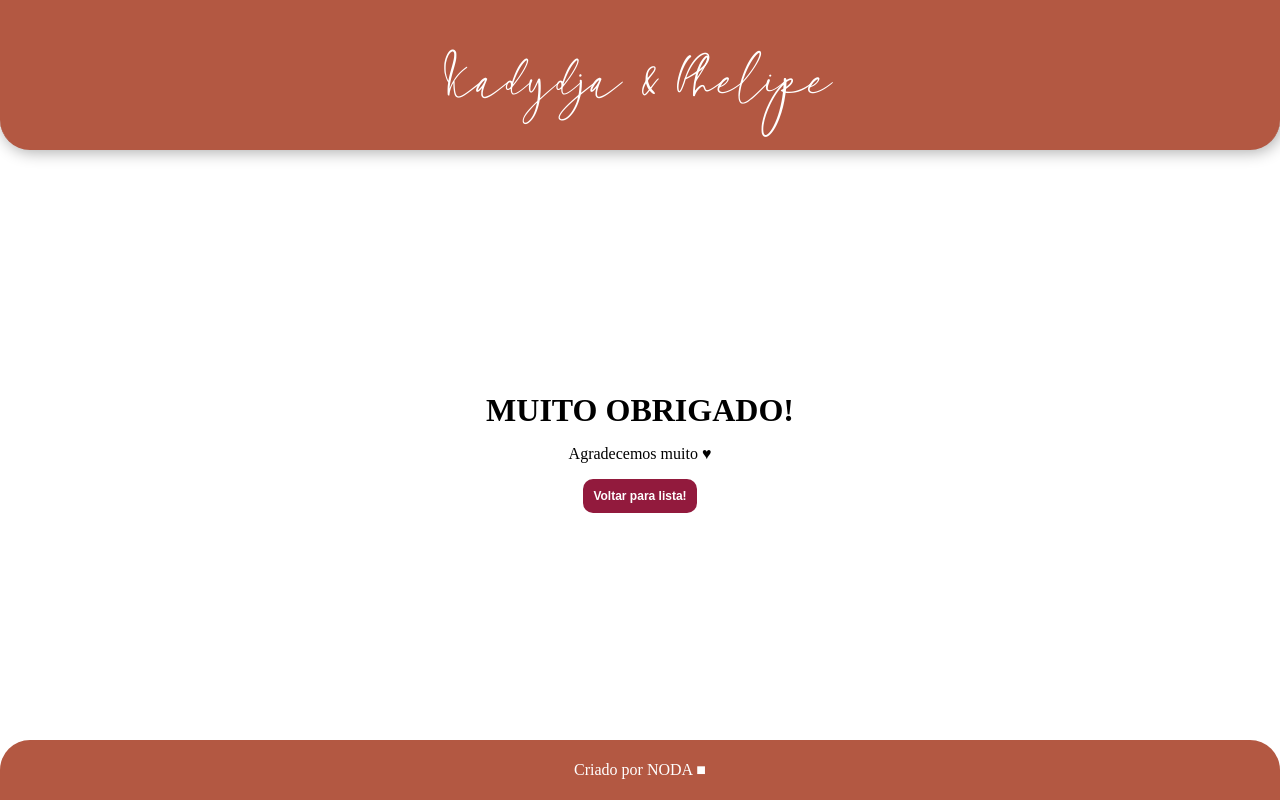
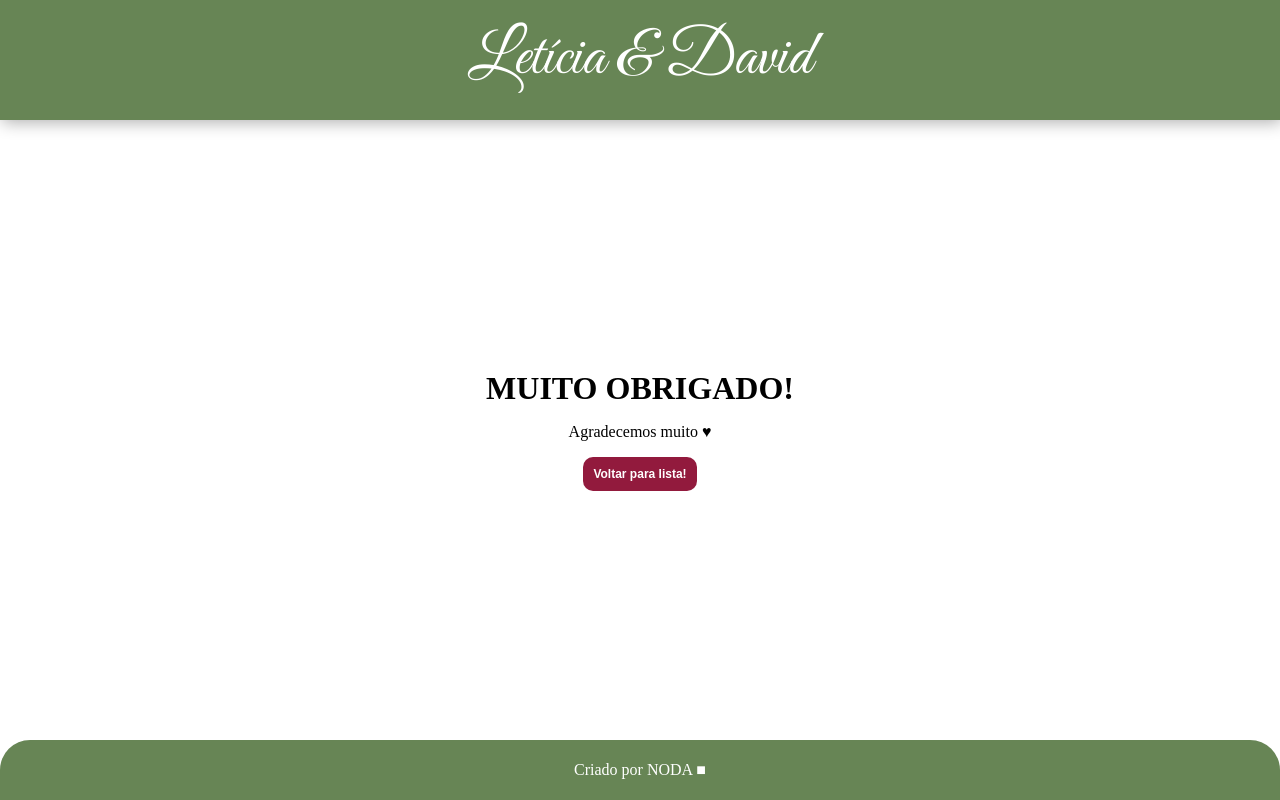
Before and after one commit to srgesio/gift-list, a Next.js app: page /thanks in a window 1280 px wide. Built offline with nearby package versions, Linux system fonts and the light colour scheme; a web font is replaced by a local one.

Commit message:
leticiaedavid

```diff
--- a/components/Header.jsx
+++ b/components/Header.jsx
@@ -7,7 +7,7 @@ export default function Header() {
         <div className={styles.container}>
 
             <header>
-                <h1>Kadydja & Phelipe</h1>
+                <h1>Letícia & David</h1>
             </header>
         </div>
     )
--- a/styles/Footer.module.css
+++ b/styles/Footer.module.css
@@ -10,7 +10,7 @@
   padding: 30px;
   height: 20px;
   color: #fff;
-  background: #b35842;
+  background: #678555;
   border-radius: 30px 30px 0 0;
   width: 100%;
   margin-bottom: 0;
--- a/styles/Header.module.css
+++ b/styles/Header.module.css
@@ -3,17 +3,18 @@
   flex-direction: column;
   width: 100%;
 }
-
+/*
+#678555
+#776456
+*/
 .container header {
-  background: #b35842;
+  background: #678555;
   display: flex;
   justify-content: center;
   align-items: center;
   color: #fff;
-  height: 150px;
-  border-radius: 0 0 30px 30px;
-  border-bottom: 2px solid #b35842;
-  margin-bottom: 15px;
+  height: 120px;
+  border-bottom: 2px solid #678555;
   width: 100%;
   position: relative;
   z-index: 1;
@@ -21,7 +22,7 @@
 }
 
 .container header h1 {
-  font-family: 'Longtail Script';
+  font-family: 'Great Vibes';
   font-size: 64px;
   font-weight: normal;
 }
--- a/styles/Home.module.css
+++ b/styles/Home.module.css
@@ -4,7 +4,8 @@
   align-items: center;
   justify-content: space-between;
   min-height: 100vh;
-  color: #5d807e;
+  font-family: 'Raleway';
+  color: #776456;
 }
 
 .list {
@@ -45,7 +46,29 @@
   border: none;
 }
 
+.banner-container {
+  max-width: 1280px;
+  margin: 0 auto 24px;
+  overflow: hidden;
+  border-radius: 0 0 16px 16px;
+}
+
+.banner-image {
+  width: 100%;
+  height: auto;
+  aspect-ratio: 2/1;
+  object-fit: cover;
+  transform: scale(1.02);
+  transition: 300ms;
+}
+.banner-image:hover{
+  transform: scale(1.3);
+}
+
 @media screen and (max-width: 728px) {
+  .banner-image{
+    aspect-ratio: 1/1;
+  }
   .message {
     padding: 0 35px;
   }
--- a/styles/globals.css
+++ b/styles/globals.css
@@ -1,11 +1,5 @@
 @import url("https: //fonts.googleapis.com/css2?family=Raleway:wght@300;400;700;900&display=swap");
-
-@font-face {
-  font-family: 'Longtail Script';
-  src: url('../public/longtail.ttf');
-  font-weight: 400;
-  font-style: normal;
-}
+@import url('https://fonts.googleapis.com/css2?family=Great+Vibes&display=swap');
 
 html,
 body {
```
Also changed, not shown: pages/index.jsx (+22 -18 lines), styles/Item.module.css (+7 -7 lines), public/led.jpeg (added).
